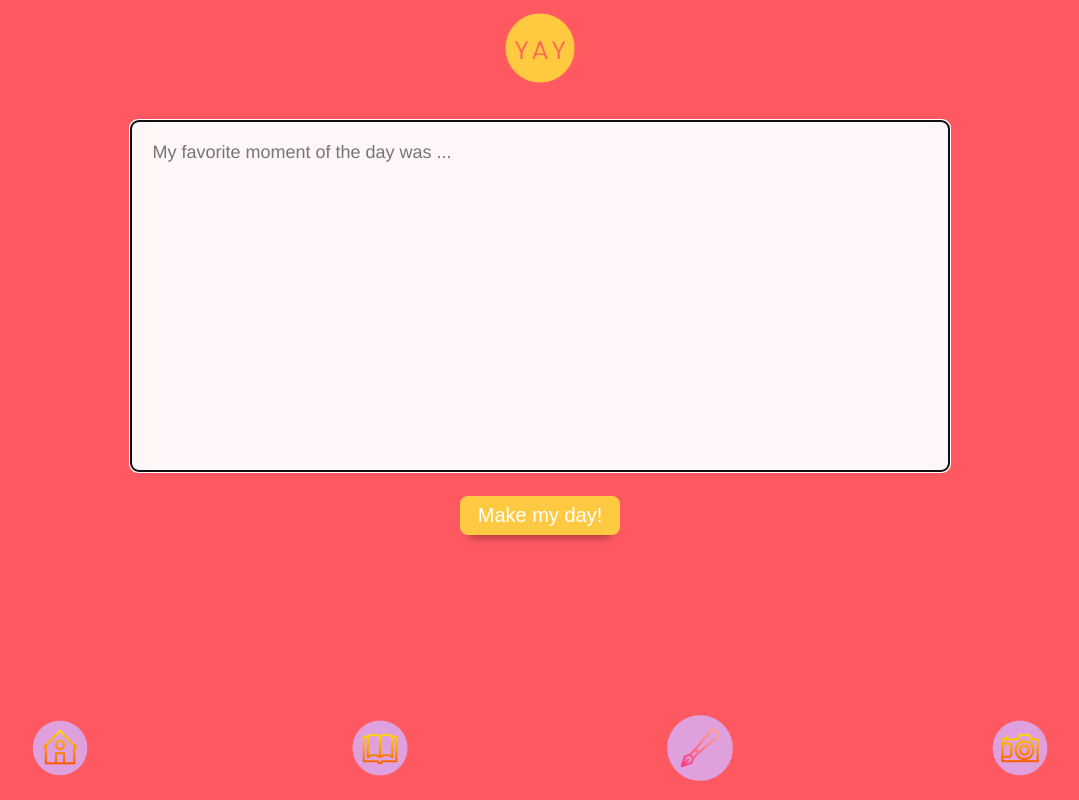
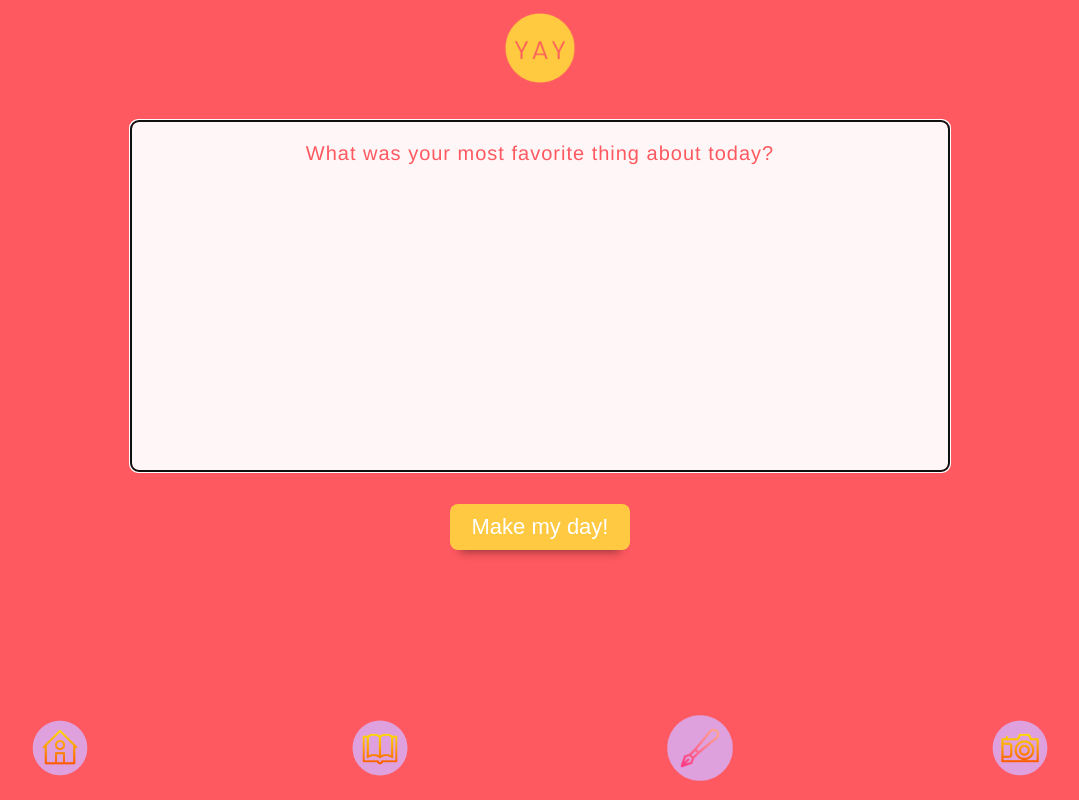
Before and after one commit to kwartalex/capstone-project, a React (Create React App) app: page /createentry in a window 1280 px wide. Shown: the whole page, without its empty margins (100-1179 px from the left). Built offline with nearby package versions, Linux system fonts and the light colour scheme.

Commit message:
Review adjustments and CSS Styling

```diff
--- a/src/components/Button.js
+++ b/src/components/Button.js
@@ -12,13 +12,14 @@ export default function Button ({ active }) {
 const ButtonStyled = styled.button`
     display: flex;
     justify-content: center;
+    align-items: center;
     border-radius: 8px;
-    padding: 8px;
-    margin: 24px auto 16px;
-    width: 10rem;
+    margin: 32px auto 16px;
+    width: 180px;
+    height: 46px;
     background: ${props => props.styleActivated ? "var(--senary)" : "var(--septenary)"};
     color: var(--quaternary);
-    font-size: 20px;
+    font-size: 22px;
     font-weight: 300;
     border: none;
     box-shadow: 0  12px 10px -10px rgba(0, 0, 0, 0.4)
--- a/src/components/Footer.js
+++ b/src/components/Footer.js
@@ -40,7 +40,7 @@ export default function Navigation () {
                 to="/happypic"
                 data-testid="happypic-link"
                 data-cy="happypic_icon">
-                <img src={HappyPicIcon} alt="link to happyic page" />
+                <img src={HappyPicIcon} alt="link to happypic page" />
                 </LinkStyled>
 
             </FooterStyled>
@@ -72,8 +72,8 @@ const LinkStyled = styled(NavLink) `
     cursor: nw-resize;
     &.selected {
         img {
-            animation: bounce linear 0.3s;
-            -webkit-animation: bounce 0.3s;
+            animation: bounce linear 0.15s;
+            -webkit-animation: bounce 0.15s;
             -webkit-transform: scale(1.2);
             -moz-transform: scale(1.2);
             -ms-transform: scale(1.2);
--- a/src/pages/CreateEntry.js
+++ b/src/pages/CreateEntry.js
@@ -14,7 +14,7 @@ export default function CreateEntry ({ handleSubmit }) {
                     autoFocus={true}
                     type="text"
                     name="entry"
-                    placeholder="My favorite moment of the day was ..."
+                    placeholder="What was your most favorite thing about today?"
                     onChange={(event) => setEntry(event.target.value)}
                     value={entry}
                     required
@@ -41,16 +41,18 @@ const InputStyled = styled.textarea`
     display: flex;
     align-items: center;
     justify-content: center;
-    margin: 120px auto 20px;
+    margin: 120px auto 28px;
     border-radius: 8px;
     height: 44vh;
     width: 64vw;
     padding: 20px;
     border: 2px solid var(--primary);
     background: var(--tertiary);
-    color: var(--quinary);
+    color: var(--primary);
     caret-color: var(--primary);
-    font-size: 18px;
+    font-size: 20px;
+    font-weight: 300;
+    letter-spacing: 0.05em;
     font-family: Raleway-Light, Helvetica Neue, Helvetica, sans-serif;
     overflow-wrap: break-word;
     word-wrap: break-word;
@@ -59,6 +61,15 @@ const InputStyled = styled.textarea`
     text-overflow: ellipsis;
     resize: none;
 
+    ::placeholder {
+        opacity: 1;
+        font-weight: 300;
+        color: var(--primary);
+        font-size: 20px;
+        text-align: center;
+        letter-spacing: 0.05em;
+      }
+
     // &:required {
     //     border-color: var(--senary);
     //   }
--- a/src/pages/EntriesAll.js
+++ b/src/pages/EntriesAll.js
@@ -44,7 +44,7 @@ const EntryStyled = styled.section`
     ::first-Letter {
         color: var(--senary);
         font-size: 22px;
-        font-weight:360;
+        font-weight: 380;
     }
 `
 
--- a/src/pages/HappyPic.js
+++ b/src/pages/HappyPic.js
@@ -4,25 +4,27 @@ import styled from 'styled-components/macro'
 export default function PicRotation () {
     return (
             <>
-            <StyledParagraphTop>HAPPY PICTURE OF THE DAY!</StyledParagraphTop>
-            <StyledImage>
-                <img
-                src="https://source.unsplash.com/featured/?puppy" alt="Happy picture of the day" />
-            </StyledImage>
+            <StyledParagraphTop>HAPPY PICTURE OF THE DAY</StyledParagraphTop>
+                <StyledImage>
+                    <img
+                    src="https://source.unsplash.com/featured/?puppy" alt="" />
+                </StyledImage>
             <StyledParagraphBottom>Bitterness keeps you from flying!</StyledParagraphBottom>
             </>
     )}
 
     const StyledParagraphTop = styled.p `
         font-weight: lighter;
-        font-size: 24px;
+        font-size: 22px;
+        letter-spacing: 0.05em;
         margin-top: 140px;
     `
 
     const StyledParagraphBottom = styled.p `
-    font-weight: lighter;
-    font-size: 24px;
-`
+        font-weight: lighter;
+        font-size: 22px;
+        letter-spacing: 0.05em;
+    `
 
     const StyledImage = styled.p `
         overflow: hidden;
--- a/src/pages/Home.js
+++ b/src/pages/Home.js
@@ -23,6 +23,7 @@ export default function home() {
 
     const StyledParagraph = styled.p `
         font-weight: lighter;
-        font-size: 24px;
+        font-size: 22px;
+        letter-spacing: 0.05em;
         margin-top: 140px;
     `
```
